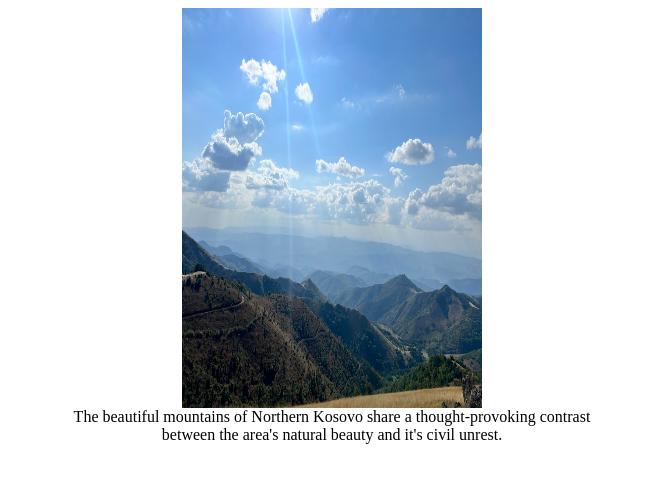
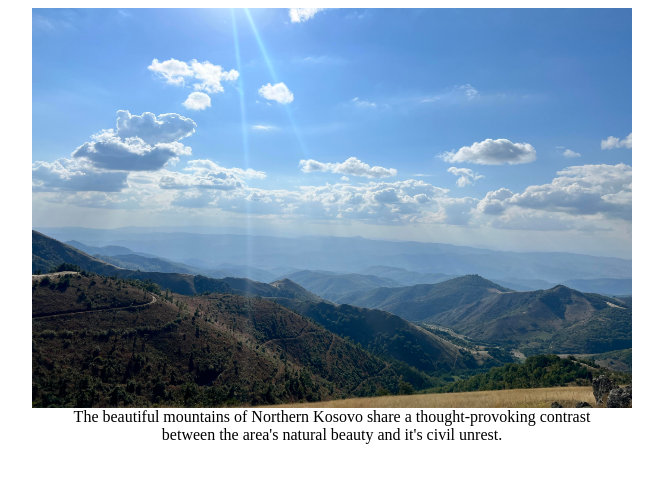
Before and after one commit to nichdan16/nickwebsite, a plain HTML site: page index.html in a window 1280 px wide. Shown: the whole page, without its empty margins (308-971 px from the left). Drawn offline with Linux system fonts and the light colour scheme.

Commit message:
widthchange

```diff
--- a/index.html
+++ b/index.html
@@ -2,7 +2,7 @@
     <head>
     </head>
     <body>
-        <center><img src='mtns.jpg' width=300, height=400'><br>
+        <center><img src='mtns.jpg' width=600, height=400'><br>
             The beautiful mountains of Northern Kosovo share a thought-provoking contrast <br> between the area's natural beauty and it's civil unrest.
         </center>
     </body>
```
